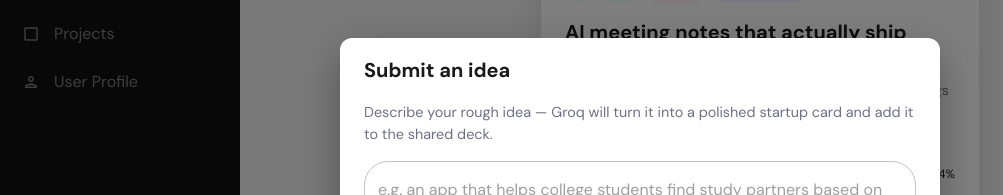
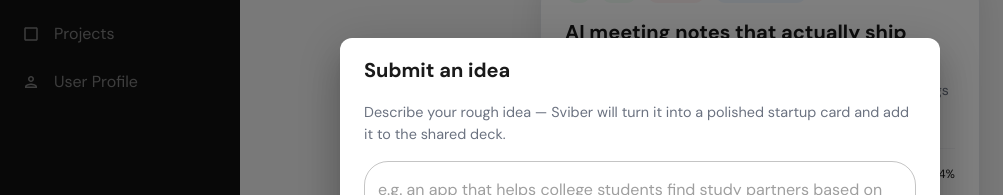
Before and after one commit to som1shi/sviber, a React (Vite) app in the folder client/: page /app/swipe in a window 1280 px wide. Both pictures are taken after a click on the button "Submit your own idea". Shown: the part 204-399 px from the top of the page, without its empty margins (0-1003 px from the left). Built offline with nearby package versions, Linux system fonts and the light colour scheme; no server answers.

Commit message:
fix: rebrand Groq mention to Sviber in submit idea dialog

```diff
--- a/client/src/pages/SwipePage.jsx
+++ b/client/src/pages/SwipePage.jsx
@@ -434,7 +434,7 @@
         <DialogTitle sx={{ fontWeight: 700 }}>Submit an idea</DialogTitle>
         <DialogContent>
           <Typography sx={{ color: '#6b7280', mb: 2, fontSize: '0.9rem' }}>
-            Describe your rough idea — Groq will turn it into a polished startup card and add it to the shared deck.
+            Describe your rough idea — Sviber will turn it into a polished startup card and add it to the shared deck.
           </Typography>
           <TextField
             autoFocus
```
